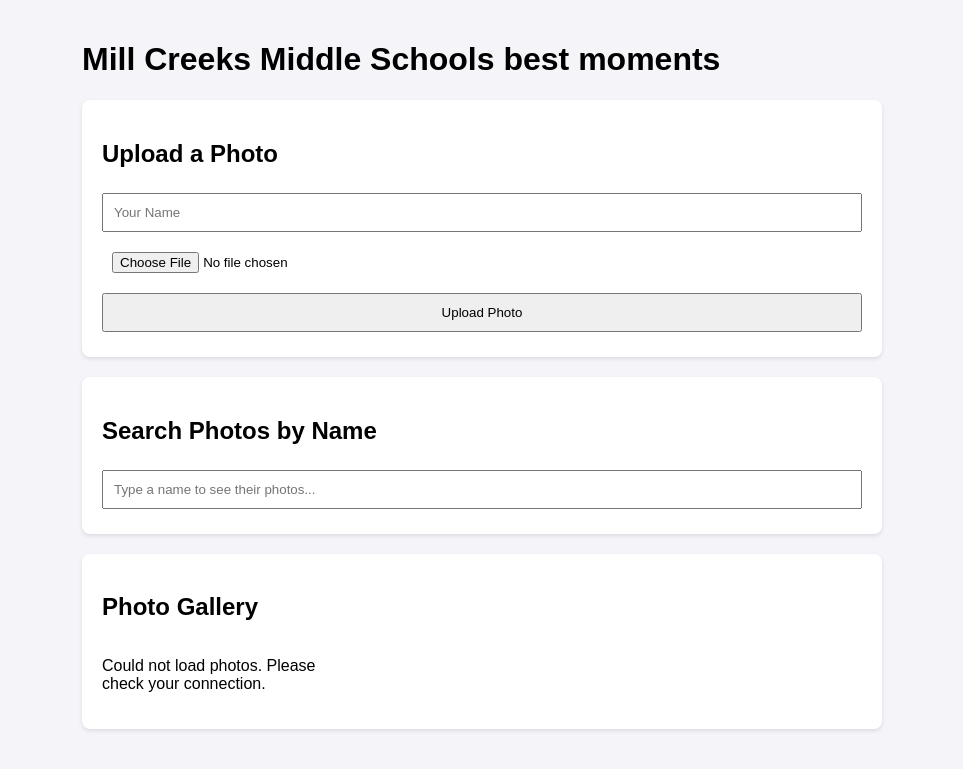
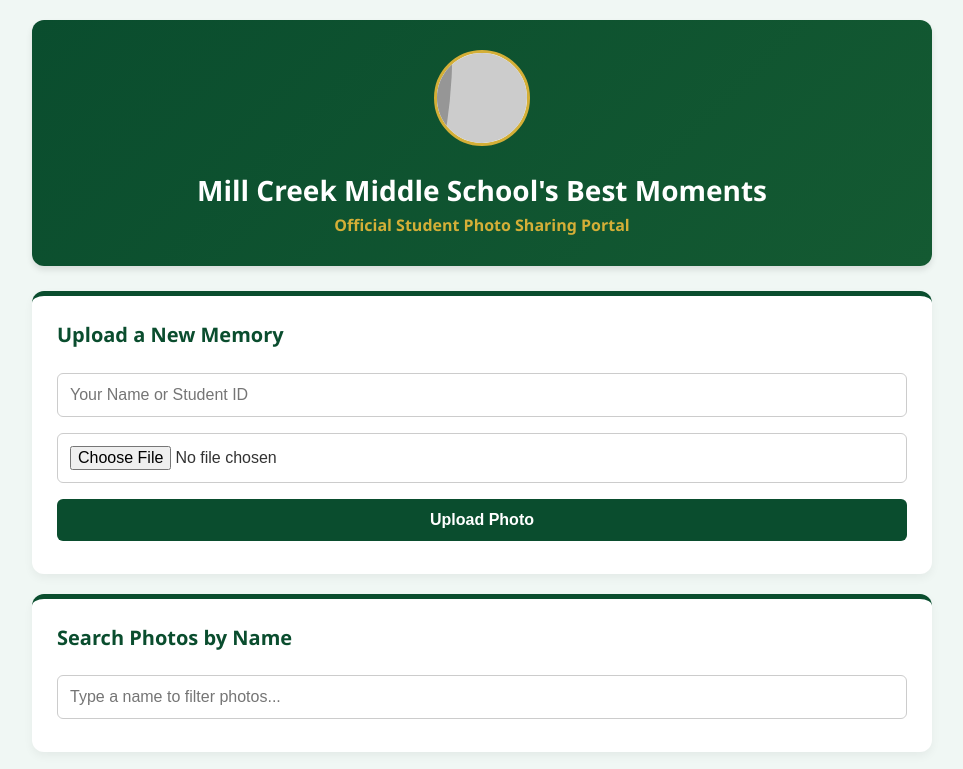
Before and after one commit to LGamer20151/Mill-Creeks-Middle-Schools-best-moments, a plain HTML site: page index.html in a window 1280 px wide. Shown: the top 769 px of the page, without its empty margins (158-1121 px from the left). Drawn offline with Linux system fonts and the light colour scheme; no server answers; placeholder pictures from the web are drawn by us.

Commit message:
Update index.html

```diff
--- a/index.html
+++ b/index.html
@@ -3,31 +3,101 @@
 <head>
     <meta charset="UTF-8">
     <meta name="viewport" content="width=device-width, initial-scale=1.0">
-    <title>Mill Creeks Middle Schools best moments</title>
+    <title>Mill Creek Middle School's Best Moments</title>
     <style>
-        body { font-family: Arial, sans-serif; max-width: 800px; margin: 0 auto; padding: 20px; background: #f4f4f9; }
-        .card { background: white; padding: 20px; border-radius: 8px; margin-bottom: 20px; box-shadow: 0 2px 4px rgba(0,0,0,0.1); }
-        input, button { padding: 10px; margin: 5px 0; width: 100%; box-sizing: border-box; }
-        .gallery { display: grid; grid-template-columns: repeat(auto-fill, minmax(200px, 1fr)); gap: 15px; }
-        .photo-card { background: white; padding: 10px; border-radius: 6px; box-shadow: 0 1px 3px rgba(0,0,0,0.1); text-align: center; }
-        .photo-card img { max-width: 100%; height: 150px; object-fit: cover; border-radius: 4px; }
+        :root {
+            --primary-green: #0a4d2e;
+            --accent-gold: #d4af37;
+            --bg-color: #f0f7f4;
+        }
+        body {
+            font-family: 'Segoe UI', Tahoma, Geneva, Verdana, sans-serif;
+            max-width: 900px;
+            margin: 0 auto;
+            padding: 20px;
+            background: var(--bg-color);
+            color: #333;
+        }
+        header {
+            text-align: center;
+            background: linear-gradient(135deg, var(--primary-green), #145a32);
+            color: white;
+            padding: 30px;
+            border-radius: 12px;
+            margin-bottom: 25px;
+            box-shadow: 0 4px 6px rgba(0,0,0,0.1);
+        }
+        header img {
+            width: 90px;
+            height: 90px;
+            border-radius: 50%;
+            border: 3px solid var(--accent-gold);
+            object-fit: cover;
+            margin-bottom: 10px;
+            background: white;
+        }
+        h1 { margin: 10px 0 5px 0; font-size: 28px; }
+        p.subtitle { color: var(--accent-gold); font-weight: bold; margin: 0; }
+        .card {
+            background: white;
+            padding: 25px;
+            border-radius: 12px;
+            margin-bottom: 20px;
+            box-shadow: 0 4px 10px rgba(0,0,0,0.05);
+            border-top: 5px solid var(--primary-green);
+        }
+        .card h2 { margin-top: 0; color: var(--primary-green); font-size: 20px; }
+        input[type="text"], input[type="file"], button {
+            padding: 12px;
+            margin: 8px 0;
+            width: 100%;
+            box-sizing: border-box;
+            border: 1px solid #ccc;
+            border-radius: 6px;
+            font-size: 16px;
+        }
+        button {
+            background: var(--primary-green);
+            color: white;
+            border: none;
+            font-weight: bold;
+            cursor: pointer;
+            transition: background 0.2s;
+        }
+        button:hover { background: #145a32; }
+        .gallery { display: grid; grid-template-columns: repeat(auto-fill, minmax(220px, 1fr)); gap: 20px; }
+        .photo-card {
+            background: white;
+            padding: 12px;
+            border-radius: 8px;
+            box-shadow: 0 2px 5px rgba(0,0,0,0.08);
+            text-align: center;
+            border: 1px solid #e1e1e1;
+        }
+        .photo-card img { width: 100%; height: 160px; object-fit: cover; border-radius: 6px; }
+        .photo-card p { margin: 10px 0 0 0; font-weight: 500; color: #444; }
     </style>
 </head>
 <body>
-    <h1>Mill Creeks Middle Schools best moments</h1>
+
+    <header>
+        <img src="https://via.placeholder.com/150/0a4d2e/d4af37?text=MCMS" alt="Mill Creek Middle School Logo">
+        <h1>Mill Creek Middle School's Best Moments</h1>
+        <p class="subtitle">Official Student Photo Sharing Portal</p>
+    </header>
 
     <div class="card">
-        <h2>Upload a Photo</h2>
+        <h2>Upload a New Memory</h2>
         <form id="uploadForm">
-            <input type="text" id="uploaderName" placeholder="Your Name" required>
+            <input type="text" id="uploaderName" placeholder="Your Name or Student ID" required>
             <input type="file" id="photoFile" accept="image/*" required>
-            <button type="submit">Upload Photo</button>
+            <button type="submit" id="submitBtn">Upload Photo</button>
         </form>
     </div>
 
     <div class="card">
         <h2>Search Photos by Name</h2>
-        <input type="text" id="searchInput" placeholder="Type a name to see their photos...">
+        <input type="text" id="searchInput" placeholder="Type a name to filter photos...">
     </div>
 
     <div class="card">
```
